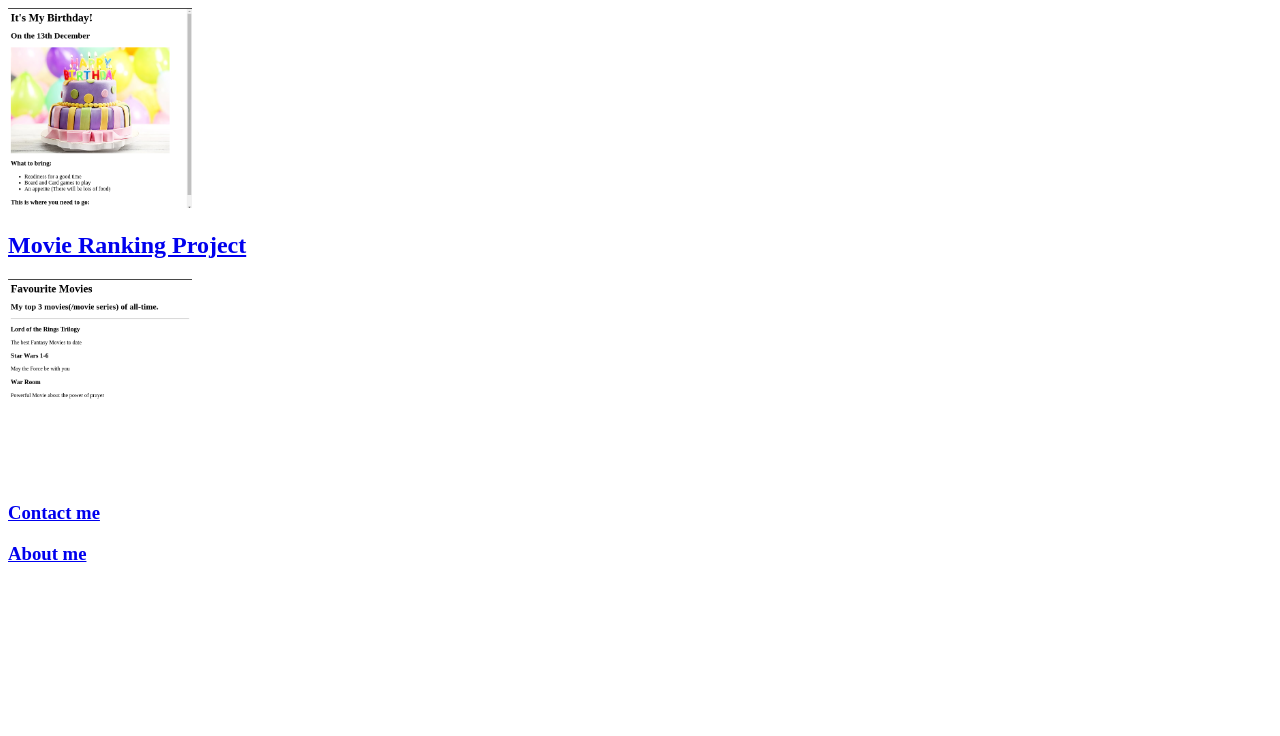
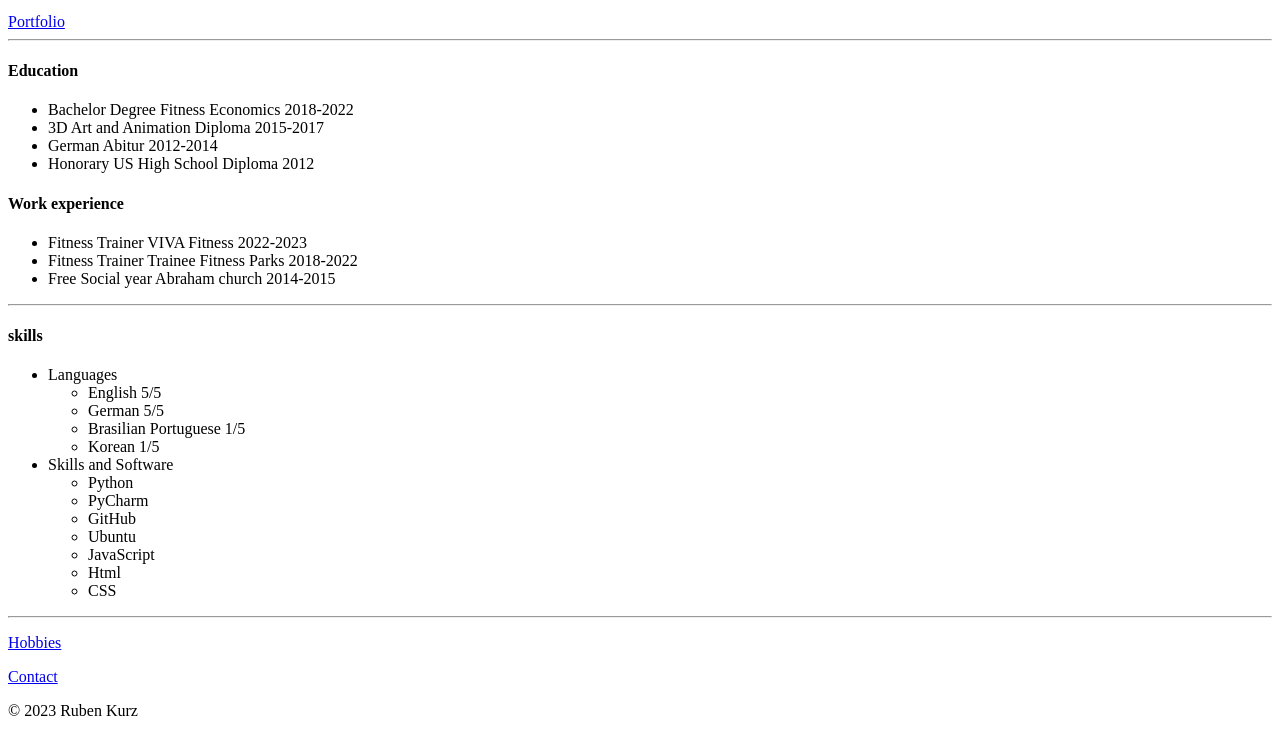
Before and after one commit to RubenSKurz/html-portfolio_Webdev, a plain HTML site: page index.html in a window 1280 px wide. Shown: the part 228-964 px from the top of the page. Before the commit the page ends 811 px from the top, so only its background shows below. Drawn offline with Linux system fonts and the light colour scheme.

Commit message:
Add files via upload

```diff
--- a/index.html
+++ b/index.html
@@ -1,38 +1,78 @@
-<!-- TODO 1: Create the HTML Boilerplate -->
-
-<!-- TODO 2: Add Your previous projects' HTML into the public folder -->
-
-<!-- TODO 3: Take screenshots of your project previews and add the images to the images folder -->
-
-<!-- TODO 4: Add titles/subtitles etc. -->
-
-<!-- TODO 5: Add a link to the project pages -->
-
-<!-- TODO 6: Add images to show the project previews
-HINT for TODO 6: You can use the height attribute set to 200 to make the image smaller:
-https://developer.mozilla.org/en-US/docs/Web/HTML/Element/img#attr-height -->
-
-<!-- TODO 7: Add the Contact Me and About Me page links -->
 <!DOCTYPE html>
 <html lang="en">
 <head>
 	<meta charset="UTF-8">
 	<meta name="viewport" content="width=device-width, initial-scale=1.0">
-	<title>Portfolio</title>
+	<title>My Resume</title>
 </head>
 <body>
-	<h1>Ruben Samuel Kurz</h1>
-	<h3>Web developer</h3>
+	<h2>Ruben Kurz</h2>
+
+	<img src="./assets/Profile_LinkedIn.png" alt="" height="120">
+
+	<p>Full-stack Developer.</p>
+	<a href="./public/portfolio.html">Portfolio</a>
 	<hr/>
-	<h2>Projects</h2>
+	<h4>Education</h4>
 
-	<h2><a href="./public/birthday-invite.html">Birthday Project</a></h2>
-	<a href="./public/birthday-invite.html"><img src="./assets/images/Screenshot from 2023-11-20 17-07-07.png" height="200" alt="cake"></a>
+	<ul>
+		<li>
+			Bachelor Degree Fitness Economics 2018-2022
+		</li>
+		<li>
+			3D Art and Animation Diploma 2015-2017
+		</li>
+		<li>
+			German Abitur 2012-2014
+		</li>
+		<li>Honorary
+			US High School Diploma 2012
+		</li>
+	</ul>
 
-	<h2><a href="./public/movie-ranking.html">Movie Ranking Project</a></h2>
-	<a href="./public/movie-ranking.html"><img src="./assets/images/Screenshot from 2023-11-20 17-06-54.png" height="200" alt="movies"></a>
+	<h4>Work experience</h4>
 
-	<h3><a href="./public/contact.html">Contact me</a></h3>
-	<h3><a href="./public/about.html">About me</a></h3>
+	<ul>
+		<li>
+			Fitness Trainer VIVA Fitness 2022-2023
+		</li>
+		<li>
+			Fitness Trainer Trainee Fitness Parks 2018-2022
+		</li>
+		<li>Free Social year Abraham church 2014-2015</li>
+	</ul>
+
+	<hr/>
+
+	<h4>skills</h4>
+	<ul>
+		<li>Languages</li>
+		<ul>
+			<li>English 5/5</li>
+			<li>German 5/5</li>
+			<li>Brasilian Portuguese 1/5</li>
+			<li>Korean 1/5</li>
+		</ul>
+		<li>
+			Skills and Software
+		</li>
+		<ul>
+			<li>Python</li>
+			<li>PyCharm</li>
+			<li>GitHub</li>
+			<li>Ubuntu</li>
+			<li>JavaScript</li>
+			<li>Html</li>
+			<li>CSS</li>
+		</ul>
+	</ul>
+
+	<hr/>
+	<p><a href="./public/hobbies.html">Hobbies</a></p>
+	<p><a href="./public/contact.html">Contact</a></p>
+
+	<footer>
+    <p>© 2023 Ruben Kurz</p>
+  </footer>
 </body>
 </html>
```
Also changed, not shown: public/contact.html (+14 -9 lines), public/hobbies.html (added, +19 -0 lines), public/portfolio.html (added, +18 -0 lines), assets/My_Birthday.png (added), assets/Profile_LinkedIn.png (added), assets/favouriteMovies.png (added).
